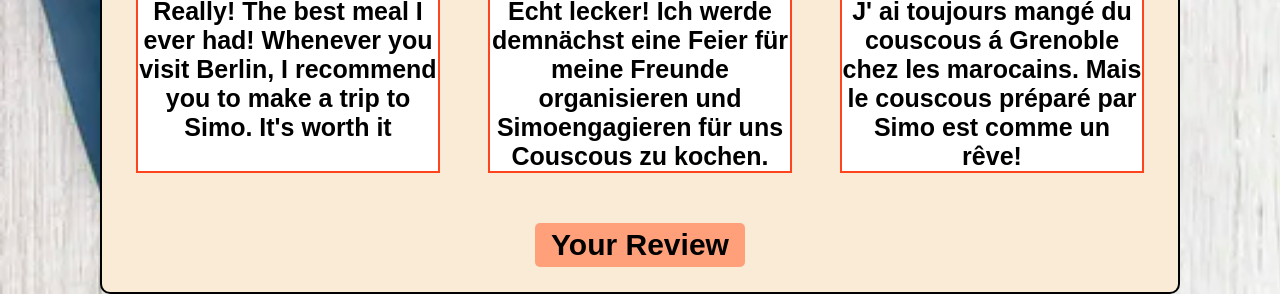
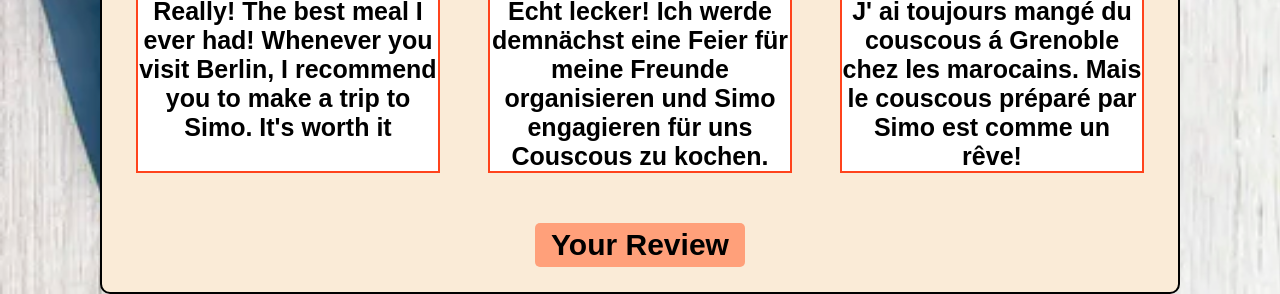
Before and after one commit to rielka/odin_landing_page, a plain HTML site: page index.html in a window 1280 px wide. Shown: the part 665-959 px from the top of the page. Drawn offline with Linux system fonts and the light colour scheme; a web font is replaced by a local one.

Commit message:
index.html

```diff
--- a/index.html
+++ b/index.html
@@ -56,7 +56,7 @@
                     <div class="customer">
                         <h3>Sara Hahn</h3>
                         <p>Echt lecker! Ich werde demnächst eine Feier für meine Freunde
-                            organisieren und Simoengagieren für uns Couscous zu kochen.</p>
+                            organisieren und Simo engagieren für uns Couscous zu kochen.</p>
 
                     </div>
                     <div class="customer">
```
